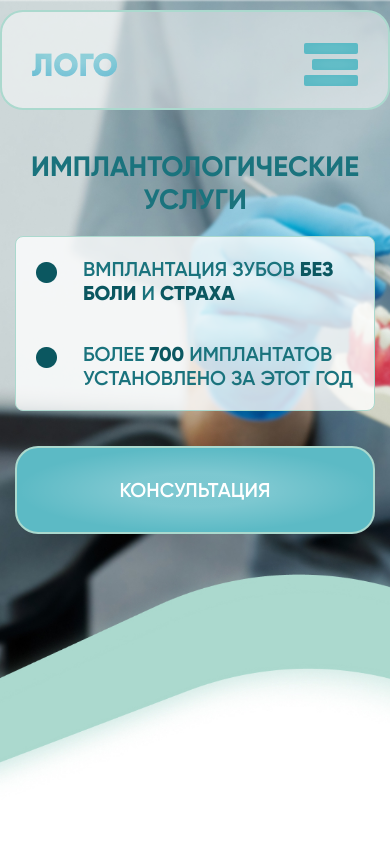
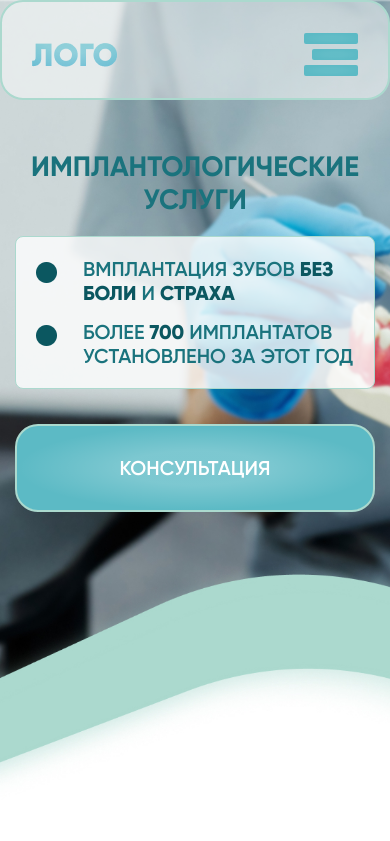
Before and after one commit to LeonWebSolution/teststom, a plain HTML site: page index.html in a window 390 px wide. Shown: the top 841 px of the page. Drawn offline with Linux system fonts and the light colour scheme.

Commit message:
Update style.css

```diff
--- a/CSS/style.css
+++ b/CSS/style.css
@@ -523,7 +523,7 @@ body{
 
 @media (max-width: 500px) {
     .header{
-        padding-top: 10px;
+        padding-top: 0px;
     }
     .logo-text{
         display: none;
@@ -575,6 +575,7 @@ body{
         background: rgba(255, 255, 255, 0.79);
         font-size: 20px;
         margin-bottom: 35px;
+        gap: 15px;
     }
     .main-service-item{
         font-size: 20px;
```
